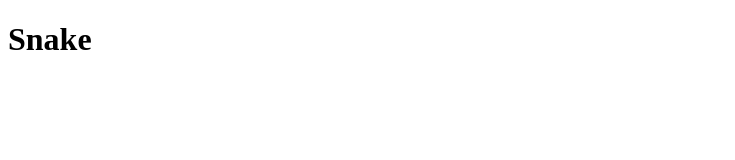
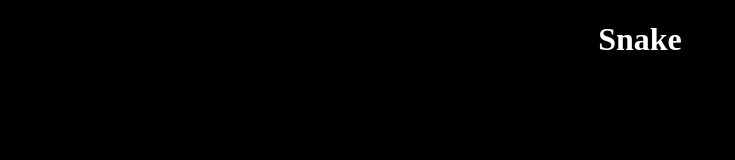
Before and after one commit to marcHekeler/marcHekeler.github.io, a plain HTML site: page index.html in a window 1280 px wide. Shown: the whole page, without its empty margins (0-735 px from the left). Drawn offline with Linux system fonts and the light colour scheme.

Commit message:
Add styles

```diff
--- a/index.html
+++ b/index.html
@@ -1,6 +1,7 @@
 <!DOCTYPE html>
 <html lang="de">
   <head>
+    <link rel="stylesheet" href="./styles.css">
     <meta charset="utf-8">
     <meta name="viewport" content="width=device-width, initial-scale=1.0">
     <title>jambit Praktikum</title>
--- /dev/null
+++ b/styles.css
@@ -0,0 +1,8 @@
+body {
+    background: black;
+  	color: white;
+}
+
+h1 {
+  text-align: center;
+}
```
